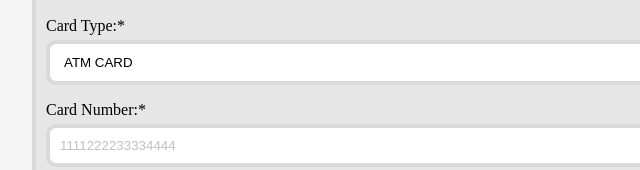
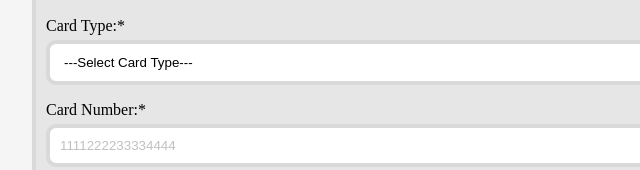
Before and after one commit to Mubashra540/responsive-payment-form, a plain HTML site: page index.html in a window 1280 px wide. Shown: the part 630-800 px from the top of the page, 244-884 px from the left. Drawn offline with Linux system fonts and the light colour scheme.

Commit message:
Update: added default option in card type select dropdown

```diff
--- a/index.html
+++ b/index.html
@@ -69,6 +69,7 @@
       <p>
         Card Type:*
         <select name="cardname" id="cardtype" required>
+          <option value="cardtype">---Select Card Type---</option>
           <option value="atm">ATM CARD</option>
           <option value="debit">DEBIT CARD</option>
           <option value="credit">CREDIT CARD</option>
```
